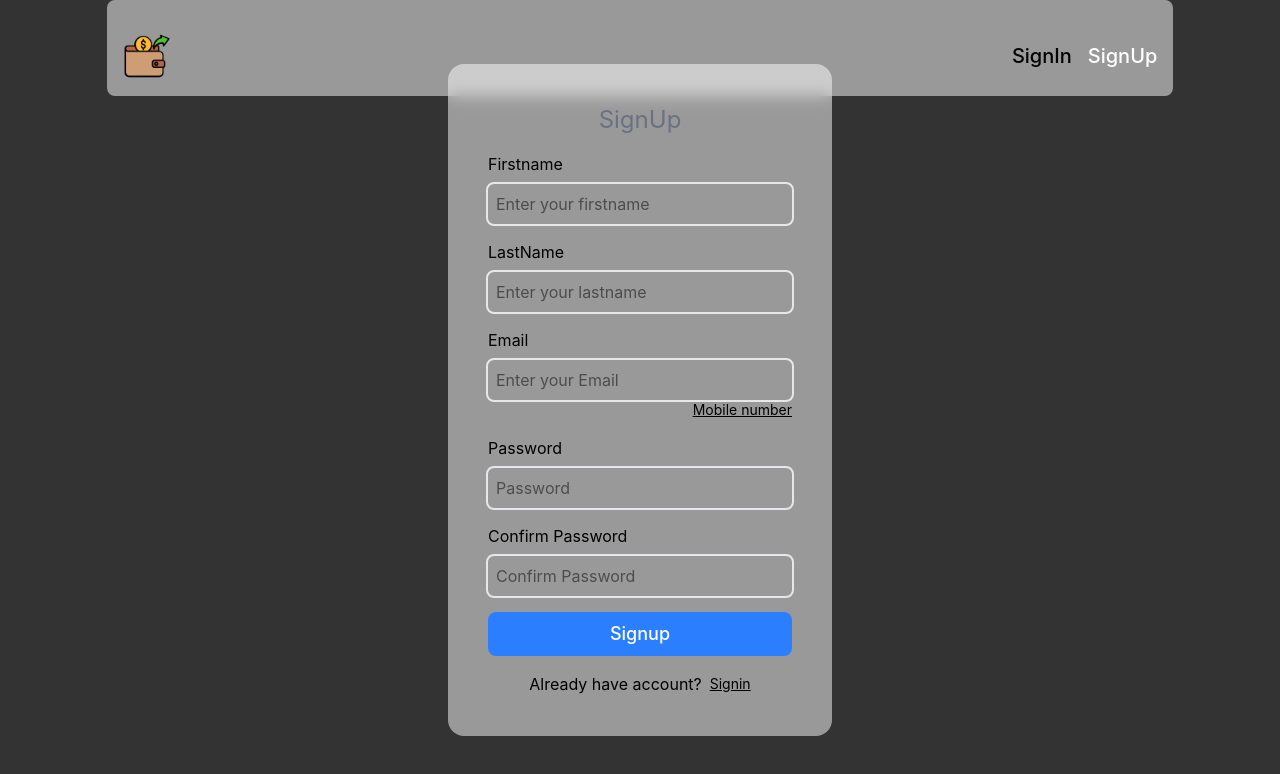
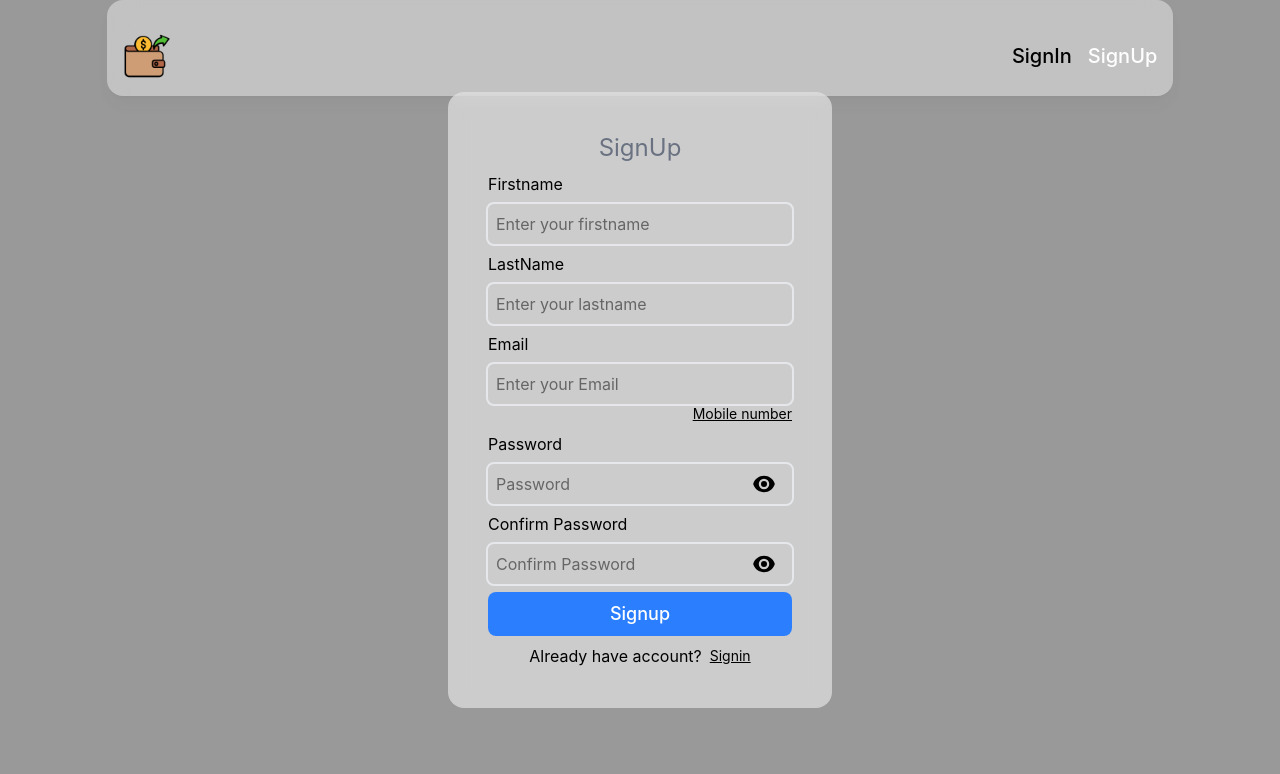
Before and after one commit to vaibhav7000/expense-tracker-advance-frontend-tailwind, a React (Vite) app: page /signup in a window 1280 px wide. Shown: the top 774 px of the page. Built offline with nearby package versions, Linux system fonts and the light colour scheme.

Commit message:
auth code cleanup

```diff
--- a/package.json
+++ b/package.json
@@ -10,6 +10,7 @@
     "preview": "vite preview"
   },
   "dependencies": {
+    "@heroicons/react": "^2.2.0",
     "@tailwindcss/vite": "^4.1.11",
     "jotai": "^2.12.5",
     "react": "^19.1.0",
--- a/src/Components/AuthComponents/AuthBar.jsx
+++ b/src/Components/AuthComponents/AuthBar.jsx
@@ -1,13 +1,13 @@
-import { NavLink } from "react-router";
+import { NavLink, useNavigate } from "react-router";
 import expense from "../../assets/expense.png";
 
 export default function AuthBar() {
-
+    const navigate = useNavigate();
     return (
         <div className="fixed top-0 left-0 right-0">
-            <div className="lg:w-10/12 bg-white/50 rounded-lg box-border backdrop-blur flex flex-row justify-between items-center lg:mx-auto sm:w-full sm:mx-0 sm:px-4 sm:pt-8 sm:pb-4">
+            <div className="lg:w-10/12 bg-white/40 shadow-lg shadow-neutral-600/5 backdrop-blur-lg flex rounded-2xl flex-row justify-between items-center lg:mx-auto sm:w-full sm:mx-0 sm:px-4 sm:pt-8 sm:pb-4">
                 <div>
-                    <img src={expense} className="w-12 aspect-square" alt="" />
+                    <img src={expense} className="w-12 aspect-square cursor-pointer" alt="" />
                 </div>
 
                 <div className="flex flex-row gap-x-4">
--- a/src/Components/Input.jsx
+++ b/src/Components/Input.jsx
@@ -1,12 +1,31 @@
-import { forwardRef } from "react"
+import { forwardRef, useCallback, useMemo, useState } from "react";
+import { EyeIcon, EyeSlashIcon } from '@heroicons/react/24/solid';
 
-const Input = forwardRef(({label, action, type, placeHolder, id, customStyles = ""}, ref) => {
+
+const Input = forwardRef(({label, action, type, placeHolder, id, customStyles = "", showEye = false}, ref) => {
+    const [showEyeIcon, setShowEyeIcon] = useState(true);
+
+    const inputType = useMemo(function() {
+        return showEye ? showEyeIcon ? type : "text" : type
+    }, [showEyeIcon]);
+
+    const toggleEyeIcon = useCallback(function() {
+        setShowEyeIcon((value) => !value);
+    }, []);
+
     return (
-        <div className={`flex ${customStyles}`}>
+        <div className={`flex ${customStyles} relative`}>
             {label && <label htmlFor={id}>{label}</label>}
-            <input className="outline-2 outline-gray-200 p-2 border-gray-400 rounded-md focus:outline-blue-400 transition-all duration-200" ref={ref} type={type} onChange={() => {
+            <input className="outline-2 outline-gray-200 p-2 border-gray-400 rounded-md focus:outline-blue-400 transition-all duration-200" ref={ref} type={inputType} onChange={() => {
                 if(action) action()
             }} placeholder={placeHolder} id={id} />
+
+            {
+                showEye &&
+                <div className="absolute w-6 aspect-square right-4 top-[55%]">
+                    {showEyeIcon ? <EyeIcon onClick={toggleEyeIcon}/> : <EyeSlashIcon onClick={toggleEyeIcon}/>}
+                </div>
+            }
         </div>
     )
 })
--- a/src/Pages/SignIn.jsx
+++ b/src/Pages/SignIn.jsx
@@ -88,7 +88,7 @@ export default function SignIn() {
             <ClickableText customStyles={"self-end"} action={() => setEmail((value) => !value)} label={email ? "With Mobile" : "With Email"}/>
 
             {
-                otpBased ? null  : <Input ref={passwordInput} label="Password" id="password" customStyles="flex-col gap-y-2 items-stretch" type="password" />
+                otpBased ? null  : <Input ref={passwordInput} showEye={true} label="Password" id="password" customStyles="flex-col gap-y-2 items-stretch" type="password" />
             }
 
             <ClickableText customStyles={"self-end"} action={() => {
--- a/src/Pages/SignUp.jsx
+++ b/src/Pages/SignUp.jsx
@@ -77,8 +77,8 @@ export default function SignUp() {
 
                 <ClickableText customStyles={"self-end"} action={() => setIsEmail((value) => !value)} label={isEmail ? "Mobile number" : "Email"}/>
             </div>
-            <Input customStyles="flex-col gap-y-2 items-stretch" label={"Password"} placeHolder={"Password"} type={"password"} ref={passwordInput} id={"password"} />
-            <Input customStyles="flex-col gap-y-2 items-stretch" label={"Confirm Password"} placeHolder={"Confirm Password"} type={"password"} ref={confirmPasswordInput} id={"Confirm Password"} />
+            <Input customStyles="flex-col gap-y-2 items-stretch" label={"Password"} placeHolder={"Password"} type={"password"} ref={passwordInput} id={"password"} showEye={true} />
+            <Input customStyles="flex-col gap-y-2 items-stretch" showEye={true} label={"Confirm Password"} placeHolder={"Confirm Password"} type={"password"} ref={confirmPasswordInput} id={"Confirm Password"} />
 
 
             <Button label={"Signup"} action={signUpAction} customStyles="self-stretch rounded-lg"/>
--- a/src/Wrappers/AuthWrapper.jsx
+++ b/src/Wrappers/AuthWrapper.jsx
@@ -46,9 +46,9 @@ export default function AuthWrapper() {
 
 
     return (
-        <div className="h-screen w-screen flex items-center justify-center bg-black/80">
+        <div className="h-screen w-screen flex items-center justify-center bg-black/40">
             <AuthBar/>
-            <div className="flex bg-white/50 box-border backdrop-blur sm:w-[60%] lg:w-[30%] p-10 flex-col rounded-2xl gap-y-4 justify-center">
+            <div className="flex bg-white/50 box-border backdrop-blur sm:w-[60%] lg:w-[30%] p-10 flex-col rounded-2xl gap-y-2 justify-center">
                 <Outlet/>
             </div>
         </div>
```
Also changed, not shown: 1 other file (tests, documents, lock files or other folders).
